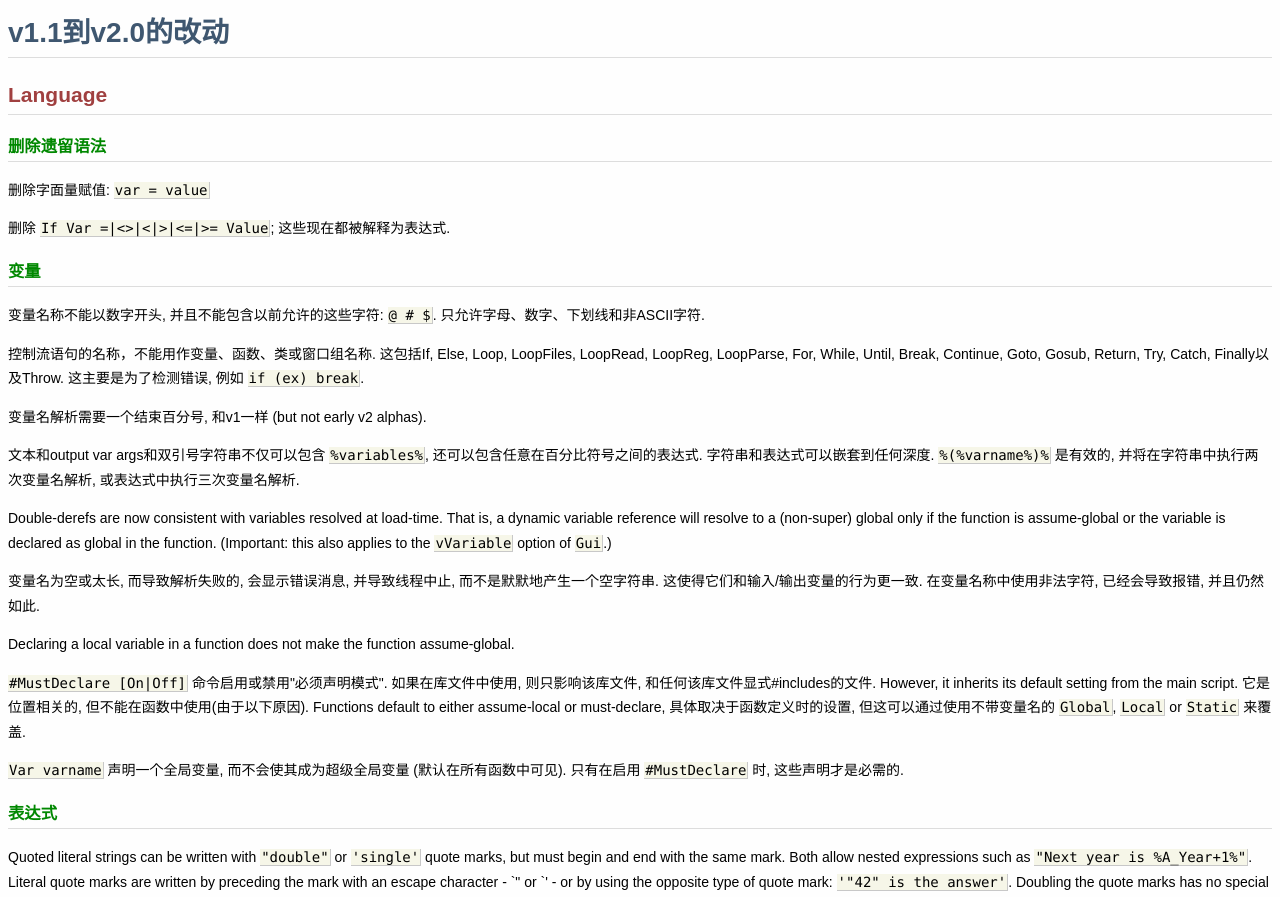
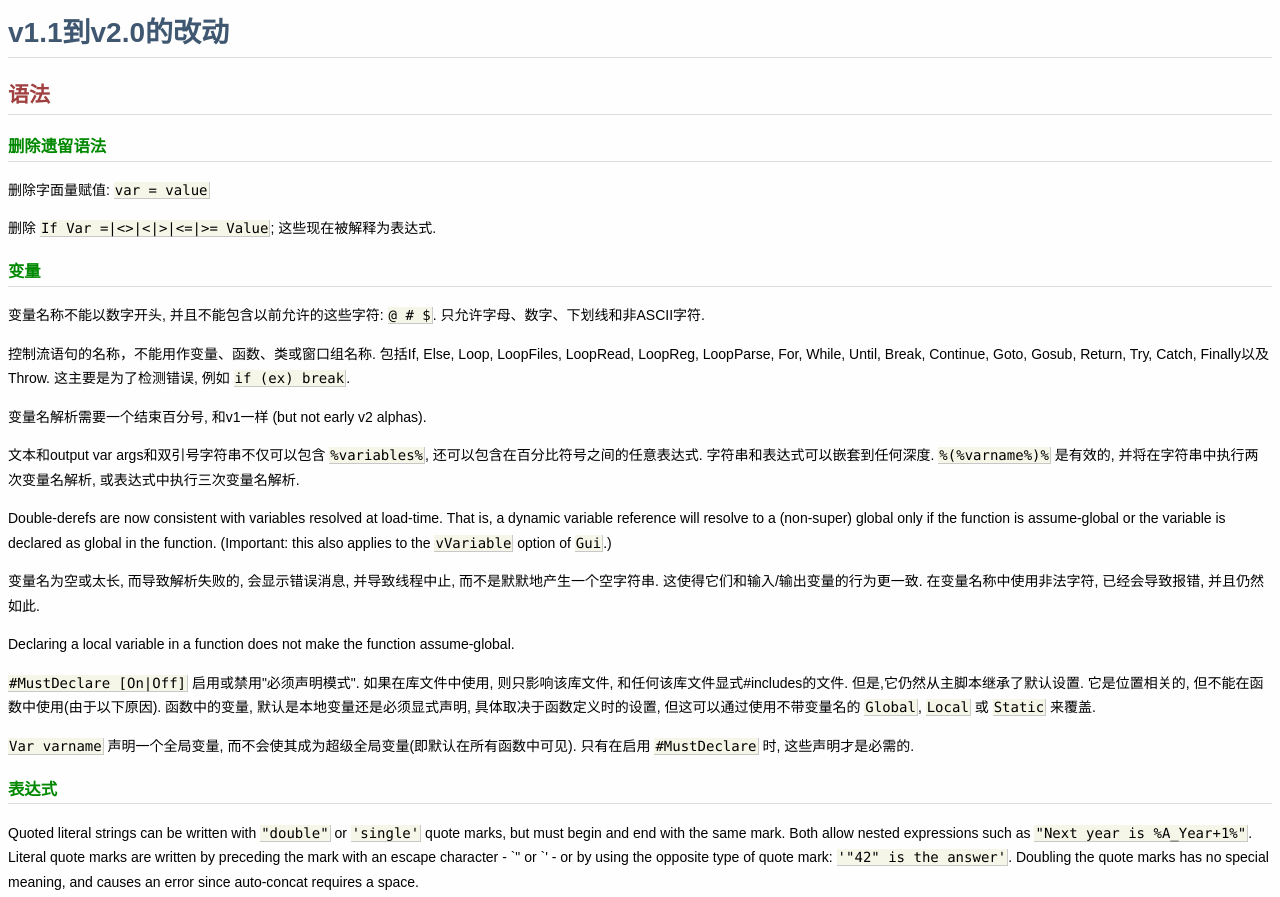
Before and after one commit to waldens/waldens.github.io, a plain HTML site: page autohotkey/v2-changes.htm in a window 1280 px wide. Shown: the top 897 px of the page. Drawn offline with Linux system fonts and the light colour scheme.

Commit message:
。。。

```diff
--- a/autohotkey/v2-changes.htm
+++ b/autohotkey/v2-changes.htm
@@ -8,15 +8,15 @@
 <style id="zoomLevel-styles"></style></head>
 <body>
 <h1 id="changes-from-v1-1-to-v2-0">v1.1到v2.0的改动</h1>
-<h2 id="language">Language</h2>
+<h2 id="language">语法</h2>
 <h3 id="legacy-syntax-removed">删除遗留语法</h3>
 <p>删除字面量赋值: <code>var = value</code></p>
-<p>删除 <code>If Var =|&lt;&gt;|&lt;|&gt;|&lt;=|&gt;= Value</code>; 这些现在都被解释为表达式.</p>
+<p>删除 <code>If Var =|&lt;&gt;|&lt;|&gt;|&lt;=|&gt;= Value</code>; 这些现在被解释为表达式.</p>
 <h3 id="variables">变量</h3>
 <p>变量名称不能以数字开头, 并且不能包含以前允许的这些字符: <code>@ # $</code>. 只允许字母、数字、下划线和非ASCII字符.</p>
-<p>控制流语句的名称，不能用作变量、函数、类或窗口组名称. 这包括If, Else, Loop, LoopFiles, LoopRead, LoopReg, LoopParse, For, While, Until, Break, Continue, Goto, Gosub, Return, Try, Catch, Finally以及Throw. 这主要是为了检测错误, 例如 <code>if (ex) break</code>. </p>
+<p>控制流语句的名称，不能用作变量、函数、类或窗口组名称. 包括If, Else, Loop, LoopFiles, LoopRead, LoopReg, LoopParse, For, While, Until, Break, Continue, Goto, Gosub, Return, Try, Catch, Finally以及Throw. 这主要是为了检测错误, 例如 <code>if (ex) break</code>. </p>
 <p>变量名解析需要一个结束百分号, 和v1一样 (but not early v2 alphas).</p>
-<p>文本和output var args和双引号字符串不仅可以包含 <code>%variables%</code>, 还可以包含任意在百分比符号之间的表达式. 字符串和表达式可以嵌套到任何深度. <code>%(%varname%)%</code> 是有效的, 并将在字符串中执行两次变量名解析, 或表达式中执行三次变量名解析. </p>
+<p>文本和output var args和双引号字符串不仅可以包含 <code>%variables%</code>, 还可以包含在百分比符号之间的任意表达式. 字符串和表达式可以嵌套到任何深度. <code>%(%varname%)%</code> 是有效的, 并将在字符串中执行两次变量名解析, 或表达式中执行三次变量名解析. </p>
 <p>Double-derefs are now consistent with variables resolved at
 load-time. That is, a dynamic variable reference will resolve to a
 (non-super) global only if the function is assume-global or the variable
@@ -24,8 +24,8 @@ load-time. That is, a dynamic variable reference will resolve to a
  the <code>vVariable</code> option of <code>Gui</code>.)</p>
 <p>变量名为空或太长, 而导致解析失败的, 会显示错误消息, 并导致线程中止, 而不是默默地产生一个空字符串. 这使得它们和输入/输出变量的行为更一致. 在变量名称中使用非法字符, 已经会导致报错, 并且仍然如此.</p>
 <p>Declaring a local variable in a function does not make the function assume-global.</p>
-<p><code>#MustDeclare [On|Off]</code> 命令启用或禁用"必须声明模式". 如果在库文件中使用, 则只影响该库文件, 和任何该库文件显式#includes的文件. However, it inherits its default setting from the main script. 它是位置相关的, 但不能在函数中使用(由于以下原因). Functions default to either assume-local or must-declare, 具体取决于函数定义时的设置, 但这可以通过使用不带变量名的 <code>Global</code>, <code>Local</code> or <code>Static</code> 来覆盖.</p>
-<p><code>Var varname</code> 声明一个全局变量, 而不会使其成为超级全局变量 (默认在所有函数中可见). 只有在启用 <code>#MustDeclare</code> 时, 这些声明才是必需的.</p>
+<p><code>#MustDeclare [On|Off]</code> 启用或禁用"必须声明模式". 如果在库文件中使用, 则只影响该库文件, 和任何该库文件显式#includes的文件. 但是,它仍然从主脚本继承了默认设置. 它是位置相关的, 但不能在函数中使用(由于以下原因). 函数中的变量, 默认是本地变量还是必须显式声明, 具体取决于函数定义时的设置, 但这可以通过使用不带变量名的 <code>Global</code>, <code>Local</code> 或 <code>Static</code> 来覆盖.</p>
+<p><code>Var varname</code> 声明一个全局变量, 而不会使其成为超级全局变量(即默认在所有函数中可见). 只有在启用 <code>#MustDeclare</code> 时, 这些声明才是必需的.</p>
 <h3 id="expressions">表达式</h3>
 <p>Quoted literal strings can be written with <code>"double"</code> or <code>'single'</code> quote marks, but must begin and end with the same mark. Both allow nested expressions such as <code>"Next year is %A_Year+1%"</code>.
  Literal quote marks are written by preceding the mark with an escape
```
